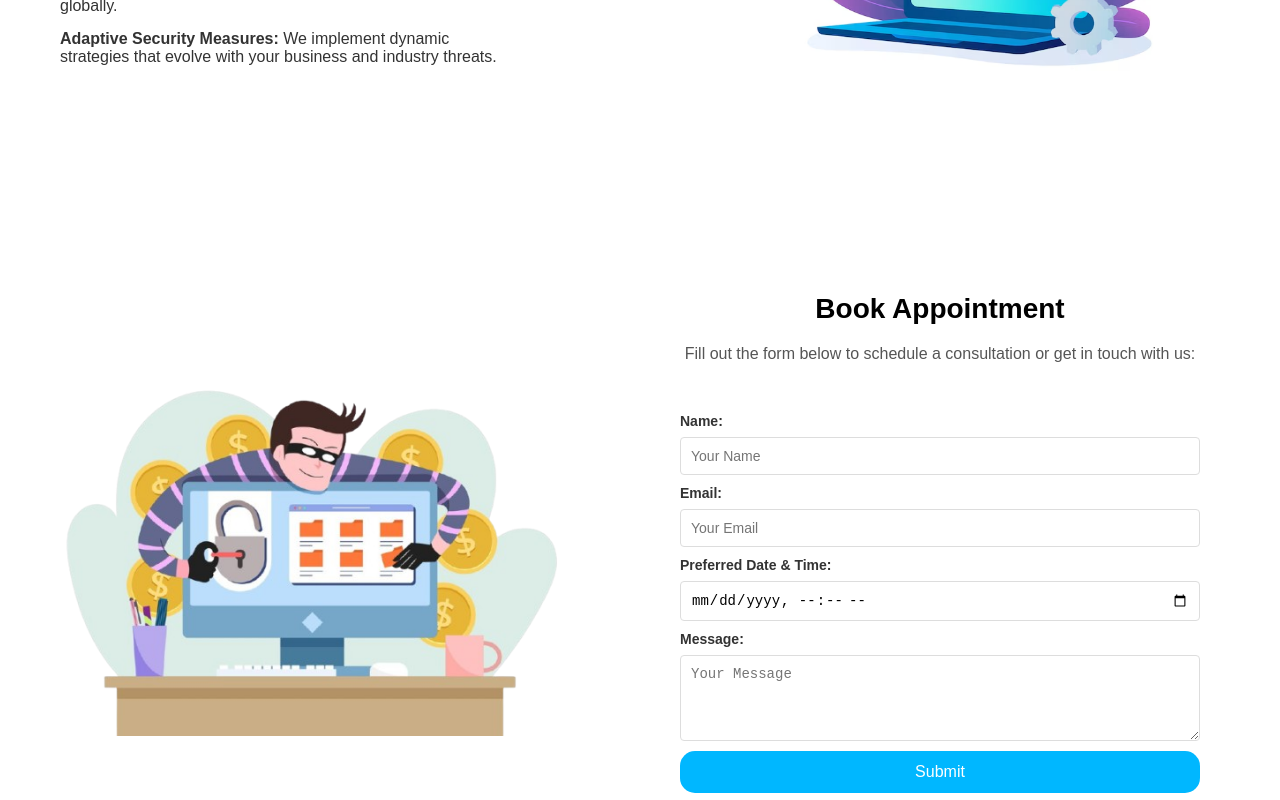
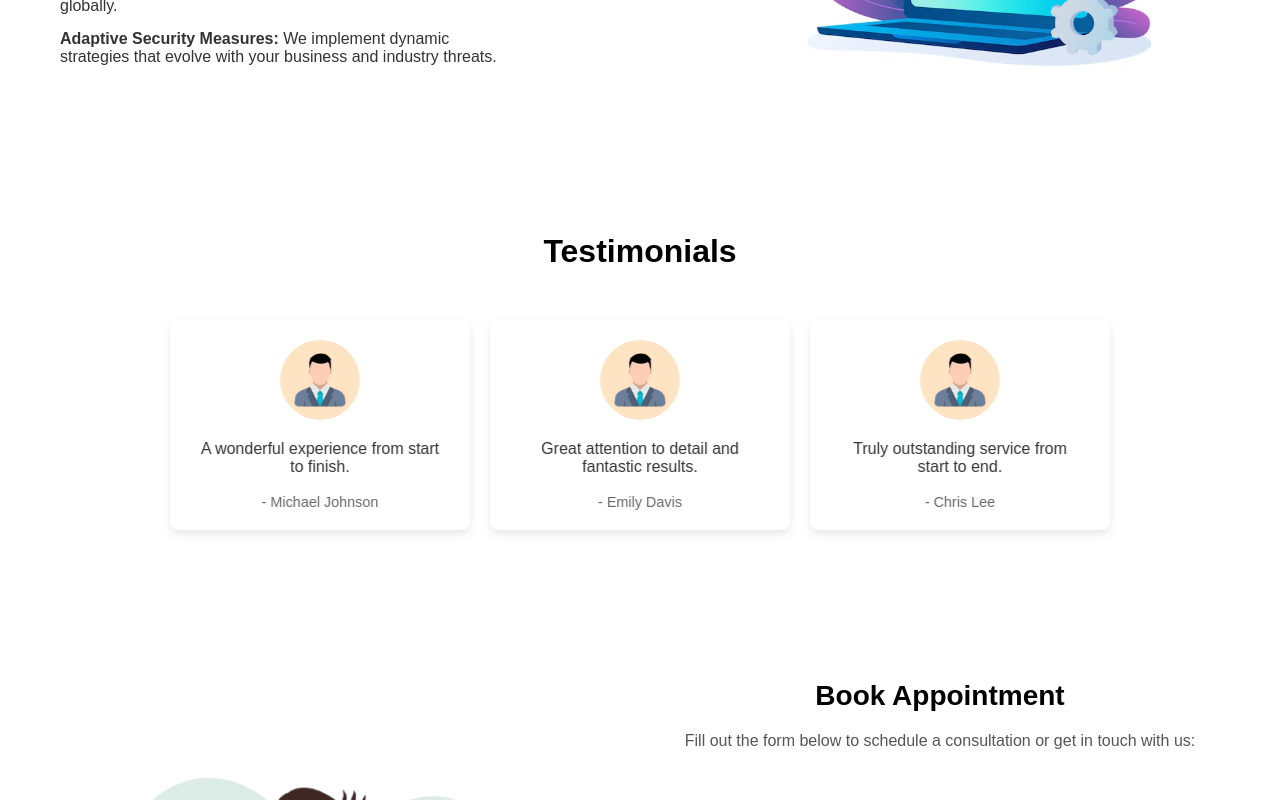
Before and after one commit to divspark/SafeMax_Frontend, a React (Vite) app: page / in a window 1280 px wide. Shown: the part 2288-3088 px from the top of the page. Built offline with nearby package versions, Linux system fonts and the light colour scheme.

Commit message:
Added Testimonials

```diff
--- a/src/components/FeatureBox.jsx
+++ b/src/components/FeatureBox.jsx
@@ -10,6 +10,7 @@ const Card = ({ image, title, description }) => {
 
   return (
     <div className="card">
+
       <div className="card-image">
         <img src={image} alt={title} />
       </div>
--- a/src/components/Services.jsx
+++ b/src/components/Services.jsx
@@ -7,7 +7,7 @@ function Features() {
   return (
     <div id='Features'>
 
-
+   <h1>Our Services</h1>
     <div className="card-container">
       <Card
         image="image1.jpg"
--- /dev/null
+++ b/src/components/Testimonials.jsx
@@ -0,0 +1,42 @@
+import React, { useEffect, useState } from 'react';
+import testimonials from '../data/testimonialData'; // Adjust the path as needed
+import '../styles/testimonials.css';
+
+const TestimonialCarousel = () => {
+  const [currentIndex, setCurrentIndex] = useState(0);
+
+  useEffect(() => {
+    const interval = setInterval(() => {
+      setCurrentIndex((prevIndex) => (prevIndex + 1) % testimonials.length);
+    }, 3000);
+
+    return () => clearInterval(interval);
+  }, []);
+
+  const visibleTestimonials = [
+    testimonials[currentIndex],
+    testimonials[(currentIndex + 1) % testimonials.length],
+    testimonials[(currentIndex + 2) % testimonials.length],
+  ];
+
+  return (
+    <div className="testimonial-carousel">
+      <h1>Testimonials</h1>
+      <div className="testimonial-wrapper">
+        {visibleTestimonials.map((testimonial, index) => (
+          <div
+            className="testimonial-item"
+            key={index}
+            style={{ transform: `translateX(-${currentIndex * 100}%)` }}
+          >
+            <img src={testimonial.image} alt={`Testimonial from ${testimonial.name}`} className="testimonial-image" />
+            <p className="testimonial-message">{testimonial.message}</p>
+            <p className="testimonial-name">- {testimonial.name}</p>
+          </div>
+        ))}
+      </div>
+    </div>
+  );
+};
+
+export default TestimonialCarousel;
--- /dev/null
+++ b/src/data/testimonialData.js
@@ -0,0 +1,30 @@
+// testimonialData.js
+const testimonials = [
+    {
+      image: 'user.png',
+      message: 'This is an amazing service. Highly recommend it!',
+      name: 'John Doe',
+    },
+    {
+      image: 'user.png',
+      message: 'Excellent support and quality. I am very satisfied.',
+      name: 'Jane Smith',
+    },
+    {
+      image: 'user.png',
+      message: 'A wonderful experience from start to finish.',
+      name: 'Michael Johnson',
+    },
+    {
+      image: 'user.png',
+      message: 'Great attention to detail and fantastic results.',
+      name: 'Emily Davis',
+    },
+    {
+      image: 'user.png',
+      message: 'Truly outstanding service from start to end.',
+      name: 'Chris Lee',
+    },
+  ];
+
+  export default testimonials;
--- a/src/index.css
+++ b/src/index.css
@@ -664,7 +664,7 @@ nav .menu-btn,
     max-width: 100%;
     object-fit: cover;
   }
-  #features,
+  #Features,
   #services {
     height: auto;
   }
--- a/src/pages/LandingPage.jsx
+++ b/src/pages/LandingPage.jsx
@@ -5,6 +5,7 @@ import Contact from "../components/Contact";
 import About from "../components/About";
 import Footer from "../components/Footer";
 import WhyChooseUs from "../components/WhyChooseUs";
+import TestimonialCarousel from "../components/Testimonials";
 
 function LandingPage() {
   return (
@@ -13,6 +14,7 @@ function LandingPage() {
       <About />
       <Features />
       <WhyChooseUs />
+      <TestimonialCarousel />
       <Contact />
       <Footer />
     </div>
--- a/src/styles/Card.css
+++ b/src/styles/Card.css
@@ -18,6 +18,7 @@
     background-color: #fff;
     display: flex;
     flex-direction: column;
+    text-align: center;
     margin: 8px;
   }
 
--- /dev/null
+++ b/src/styles/testimonials.css
@@ -0,0 +1,87 @@
+/* Center the carousel on the page */
+.testimonial-carousel {
+    text-align: center;
+    padding: 20px;
+    box-sizing: border-box;
+    overflow: hidden;
+  }
+
+  /* Wrapper for arranging testimonials */
+  .testimonial-wrapper {
+    margin-top: 50px;
+    margin-bottom: 50px;
+    display: flex;
+    justify-content: center;
+    align-items: center;
+    display: flex;
+    gap: 20px;
+    transition: transform 0.8s ease-in-out;
+    will-change: transform;
+  }
+
+  /* Individual testimonial card styling */
+  .testimonial-item {
+    flex: 0 0 300px;
+    display: flex;
+    flex-direction: column;
+    align-items: center;
+    background-color: #fff;
+    padding: 20px;
+    border-radius: 8px;
+    box-shadow: 0 4px 8px rgba(0, 0, 0, 0.1);
+    text-align: center;
+    min-width: 300px;
+    opacity: 0;
+    transform: translateX(100%);
+    animation: slideIn 0.8s ease forwards;
+  }
+
+  .testimonial-image {
+    width: 80px;
+    height: 80px;
+    border-radius: 50%;
+    margin-bottom: 10px;
+    padding: 5px;
+    background-color: bisque;
+  }
+
+  .testimonial-message {
+    font-size: 1rem;
+    color: #333;
+    margin-bottom: 8px;
+    padding: 10px;
+  }
+
+  .testimonial-name {
+    font-size: 0.9rem;
+    color: #666;
+  }
+
+  /* Keyframes for smooth sliding effect */
+  @keyframes slideIn {
+    0% {
+      opacity: 0;
+      transform: translateX(100%);
+    }
+    50% {
+      opacity: 1;
+    }
+    100% {
+      opacity: 1;
+      transform: translateX(0);
+    }
+  }
+
+  /* Responsive styling */
+  @media (max-width: 768px) {
+    .testimonial-wrapper {
+      flex-direction: column;
+      align-items: center;
+    }
+
+    .testimonial-item {
+      min-width: 100%;
+      max-width: 90%;
+      height: auto;
+    }
+  }
```
Also changed, not shown: public/user.png (added).
